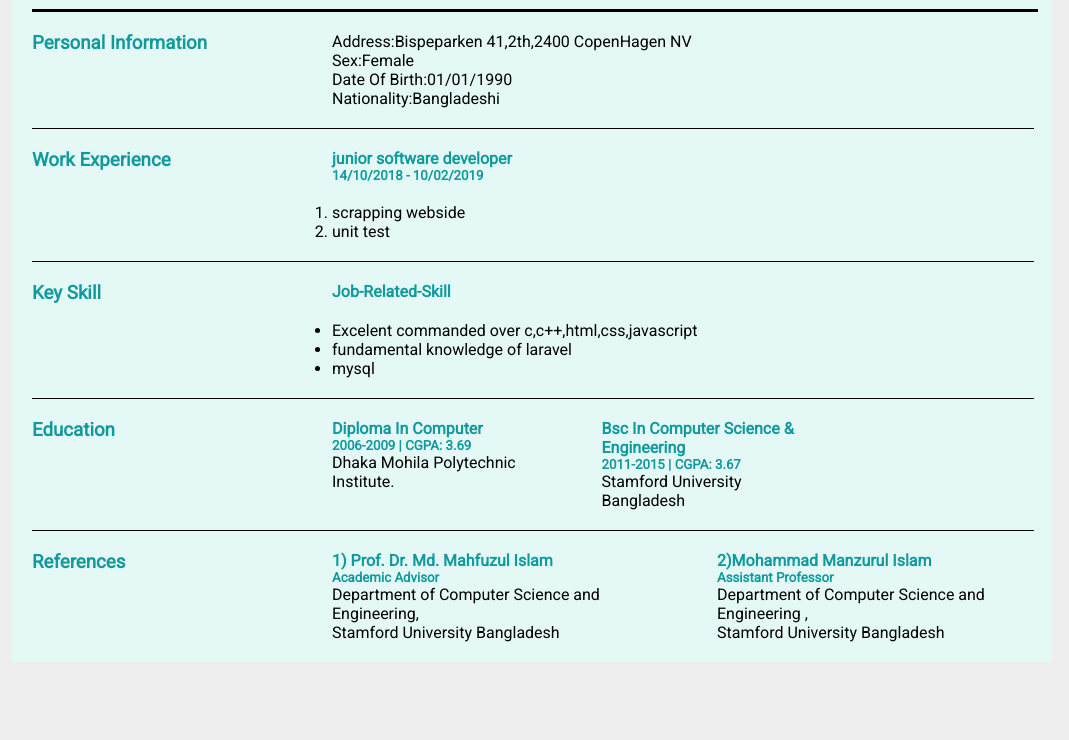
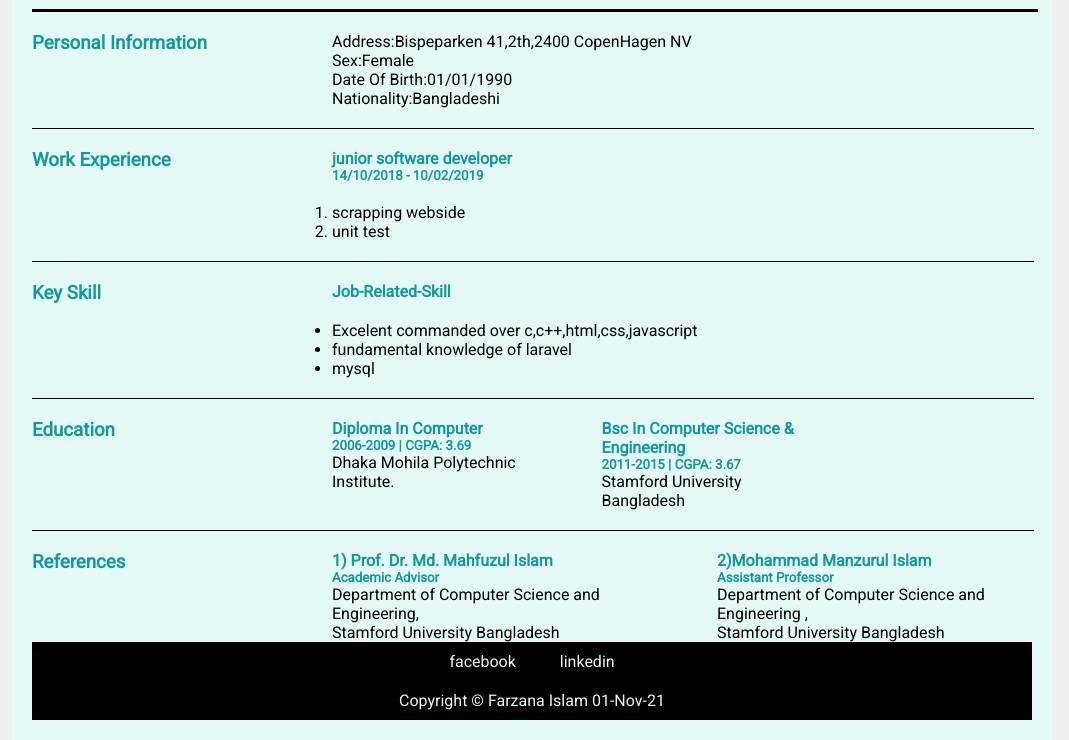
Before and after one commit to farzanaIslam/portfolio-farzana, a plain HTML site: page index.html in a window 1280 px wide. Shown: the part 128-868 px from the top of the page, without its empty margins (108-1177 px from the left). Before the commit the page ends 800 px from the top, so only its background shows below. Drawn offline with Linux system fonts and the light colour scheme.

Commit message:
footer part added

```diff
--- a/index.html
+++ b/index.html
@@ -134,7 +134,12 @@
 </section>
 <div class="div-clear"></div>
       </main>
-      <footer></footer>
+      <footer class="footer">
+        <a href="https://www.facebook.com/farzana.islam.9277/">facebook</a>
+        <a href="https://www.linkedin.com/in/farzana-islam-281240a1/">linkedin</a>
+        <p>Copyright &copy; Farzana Islam 01-Nov-21</p>
+
+      </footer>
     </div>
   </body>
 </html>
--- a/style.css
+++ b/style.css
@@ -122,3 +122,21 @@ hr {
   float: right;
   width: 45%;
 }
+/* footer strat */
+.footer {
+  background-color: black;
+  color: #e4f9f5;
+  padding: 10px;
+
+  text-align: center;
+}
+.footer a {
+  color: #e4f9f5;
+  text-decoration: none;
+  margin: 20px;
+}
+.footer p {
+  color: #e4f9f5;
+
+  margin-top: 20px;
+}
```
